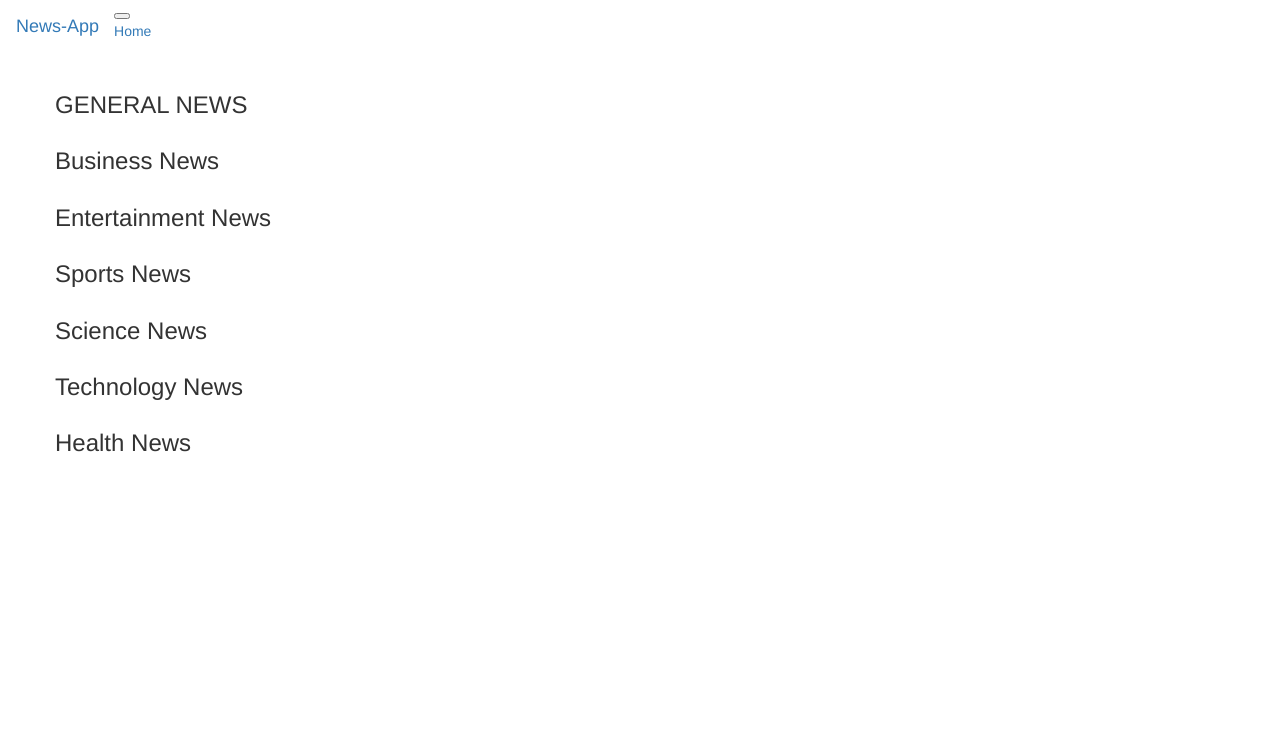
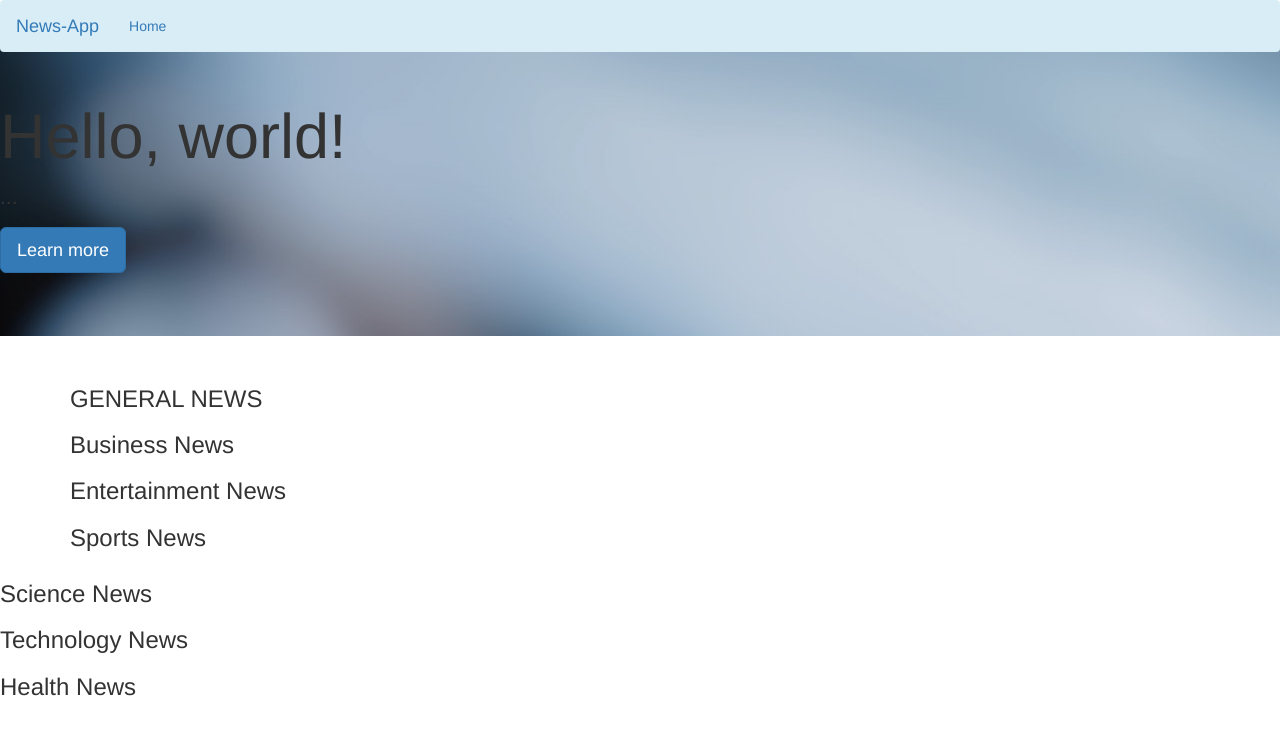
Before and after one commit to tharcissie/News-App, a Python web app: template app/templates/index.html in a window 1280 px wide. Shown: the top 735 px of the page. Run offline with Jinja, Linux system fonts and the light colour scheme; the template is opened without the code that fills it, so the values that code supplies are empty; some libraries are stand-ins or nearby versions.

Commit message:
added image

```diff
--- a/app/templates/base.html
+++ b/app/templates/base.html
@@ -3,7 +3,7 @@
 <!-- styles block-->
 {% block styles %}
 {{ super() }}
-<link rel="stylesheet" href="{{url_for('static',filename='index.css')}}">
+<link rel="stylesheet" href="{{url_for('static',filename='css/index.css')}}">
 {% endblock %}
 <!-- end of styles -->
 
--- a/app/templates/index.html
+++ b/app/templates/index.html
@@ -4,45 +4,50 @@
 
 
 {% block content %}
+<div class="jumbotron" style="margin-top: -1cm; background-image: url('/app/static/image/a.jpg');">
+    <h1>Hello, world!</h1>
+    <p>...</p>
+    <p><a class="btn btn-primary btn-lg" href="#" role="button">Learn more</a></p>
+  </div>
 <div class="container">
-    <div class="inn">
-        <div id="General" class="row tab-pane">
+    <div >
+        <div>
             <h3>GENERAL NEWS</h3>
             <!--general news section-->
             {{macro.displayNewsList(general)}}
         </div>
-        <div id="Business" class="row tab-pane ">
+        <div">
             <h3>Business News</h3>
             <!-- Business news sources -->
             {{macro.displayNewsList(business)}}
         </div>
-        <div id="Entertainment" class="row tab-pane ">
+        <div>
             <h3>Entertainment News</h3>
             <!-- Entertainment news sources -->
             {{ macro.displayNewsList(entertainment) }}
         </div>
-        <div id="Sports" class="row tab-pane ">
+        <div">
             <h3>Sports News</h3>
             <!-- Sports news sources-->
             {{ macro.displayNewsList(sports) }}
         </div>
-        <div id="Science" class="row tab-pane">
+        <div>
             <h3>Science News</h3>
             <!--Science news sources-->
             {{macro.displayNewsList(science)}}
         </div>
-        <div id="Technology" class="row tab-pane">
+        <div>
             <h3>Technology News</h3>
             <!-- Technology news sources -->
             {{ macro.displayNewsList(technology) }}
         </div>
-        <div id="Health" class="row tab-pane ">
+        <di>
             <h3>Health News</h3>
             <!-- Health news sources -->
             {{ macro.displayNewsList(health) }}
         </div>
     </div>
-</div>
+
 
 
 {% endblock %}
--- a/app/templates/navbar.html
+++ b/app/templates/navbar.html
@@ -1,11 +1,18 @@
-<nav class="navbar navbar-expand-lg navbar-light bg-light">
-    <a class="navbar-brand" href="/">News-App</a>
-    <button class="navbar-toggler" type="button" data-toggle="collapse" data-target="#navbarNavAltMarkup" aria-controls="navbarNavAltMarkup" aria-expanded="false" aria-label="Toggle navigation">
-      <span class="navbar-toggler-icon"></span>
-    </button>
-    <div class="collapse navbar-collapse" id="navbarNavAltMarkup">
-      <div class="navbar-nav">
-        <a class="nav-item nav-link active" href="/">Home <span class="sr-only">(current)</span></a>
-      </div>
+<div class="navbar navbar bg-info" role="navigation">
+    <div class="container-fluid">
+        <div class="navbar-header">
+            <button type="button" class="navbar-toggle" data-toggle="collapse" data-target=".navbar-collapse">
+              <span class="sr-only">Toggle navigation</span>
+              <span class="icon-bar"></span>
+              <span class="icon-bar"></span>
+              <span class="icon-bar"></span>
+            </button>
+            <a class="navbar-brand" href="/">News-App</a>
+        </div>
+        <div class="navbar-collapse collapse">
+            <ul class="nav navbar-nav">
+                <li><a href="/">Home</a></li>
+        </div>
+
     </div>
-  </nav>
+</div>
```
Also changed, not shown: app/static/css/index.css (added), app/static/image/a.jpg (added).
